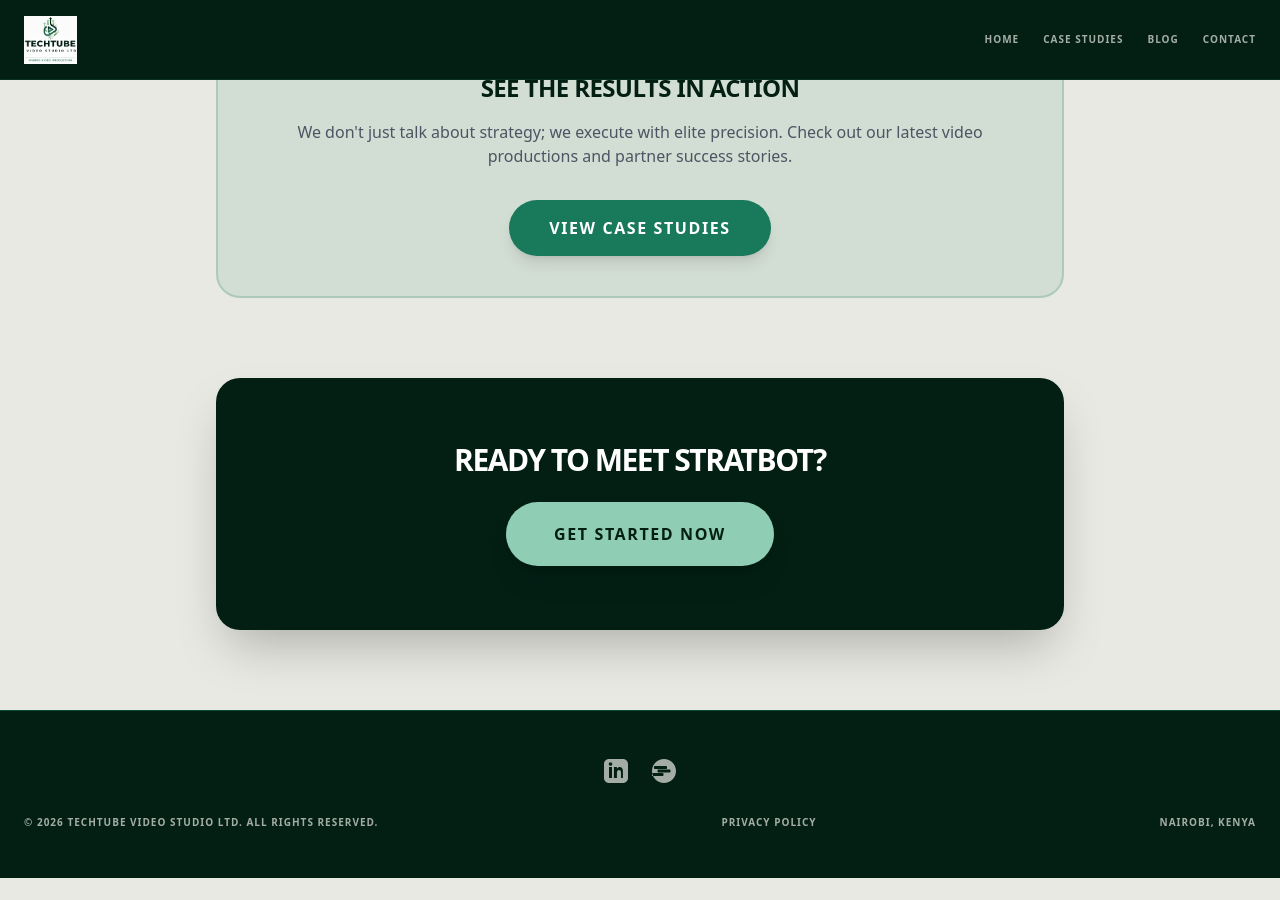
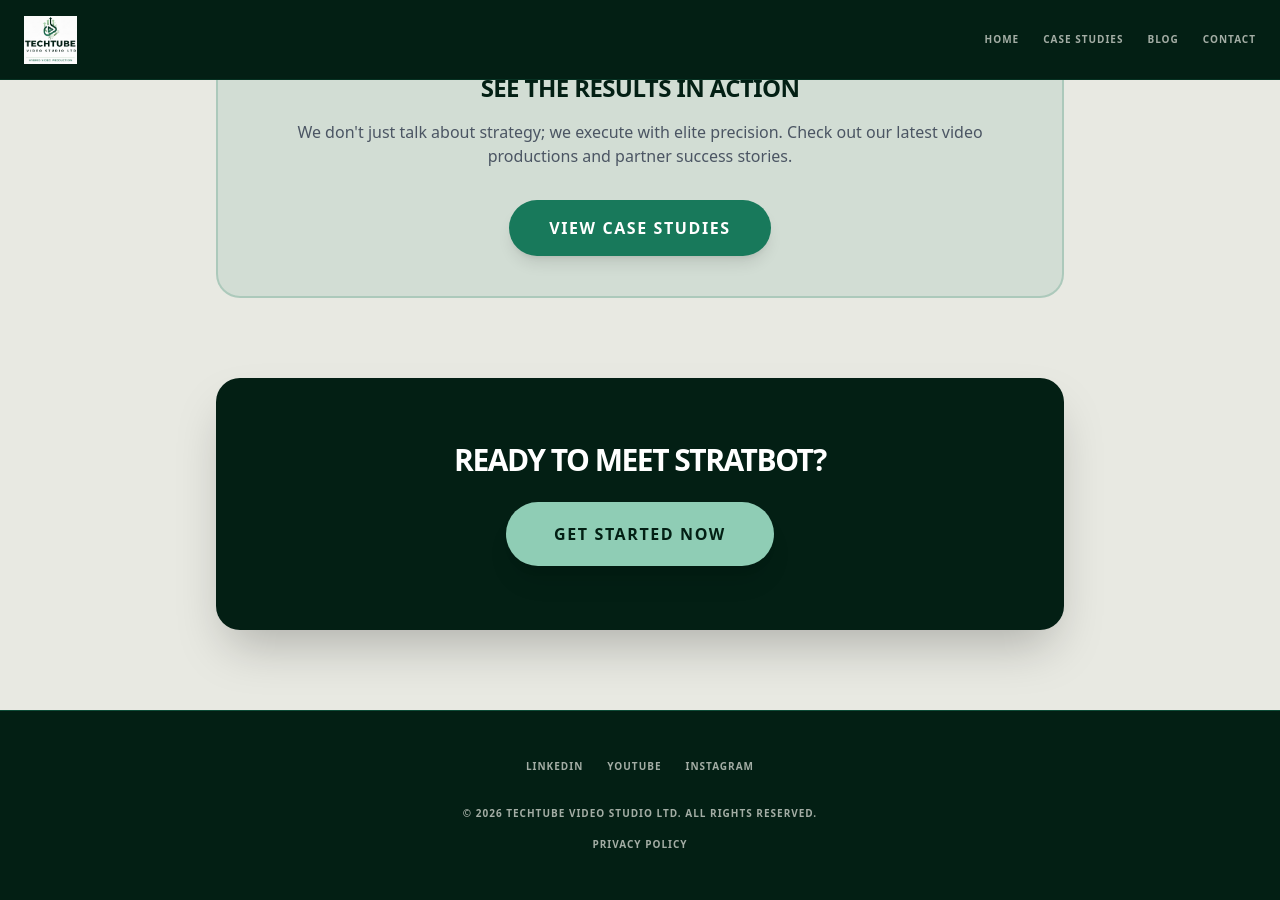
Before and after one commit to cheptionymutai/techtube-video-studio, a Jekyll site: the page about.html, which Jekyll copies as it is, in a window 1280 px wide and 900 px high, scrolled down 2002 px. Built offline with Jekyll 4.4.1, drawn with Linux system fonts in a browser that asks for light colours; nearby versions of some CDN libraries; before the commit the page ends 2880 px from its top, so only the background shows below that.

Commit message:
Enhance mobile menu and footer layout

```diff
--- a/about.html
+++ b/about.html
@@ -41,6 +41,16 @@
                 <a href="/blog/" class="text-brand-light/70 hover:text-brand-accent transition-colors">Blog</a>
                 <a href="/contact.html" class="hover:text-brand-accent">Contact</a>
             </nav>
+            <button id="mobile-menu-button" class="md:hidden text-brand-light">
+                <svg xmlns="http://www.w3.org/2000/svg" class="h-8 w-8" fill="none" viewBox="0 0 24 24" stroke="currentColor"><path d="M4 6h16M4 12h16m-7 6h7" /></svg>
+            </button>
+        </div>
+        <div id="mobile-menu" class="hidden md:hidden bg-brand-dark border-b border-brand-primary/50 absolute top-20 left-0 w-full flex flex-col p-6 space-y-4 text-center font-bold text-sm uppercase tracking-widest text-brand-light">
+            <a href="/index.html">Home</a>
+            <a href="/portfolio.html">Case Studies</a>
+            <a href="https://techtubestudio.com/blog/">Blog</a>
+            <a href="/contact.html" class="text-brand-accent">Contact</a>
+        </div>
         </div>
     </header>
 
@@ -122,18 +132,16 @@
     </main>
 
      <!-- Shared Footer -->
-    <footer class="bg-brand-dark border-t border-brand-primary/50 text-brand-light/70 py-12 text-center">
+     <footer class="bg-brand-dark border-t border-brand-primary/50 text-brand-light/70 py-12 text-center text-[10px] uppercase font-bold tracking-widest">
         <div class="max-w-7xl mx-auto px-6">
             <div class="flex justify-center space-x-6 mb-8">
-                <a href="https://www.linkedin.com/company/techtubestudio" target="_blank" class="hover:text-brand-accent transition-colors"><svg class="w-6 h-6" fill="currentColor" viewBox="0 0 24 24"><path d="M19 0h-14c-2.761 0-5 2.239-5 5v14c0 2.761 2.239 5 5 5h14c2.762 0 5-2.239 5-5v-14c0-2.761-2.238-5-5-5zm-11 19h-3v-11h3v11zm-1.5-12.268c-.966 0-1.75-.79-1.75-1.764s.784-1.764 1.75-1.764 1.75.79 1.75 1.764-.783 1.764-1.75 1.764zm13.5 12.268h-3v-5.604c0-3.368-4.072-3.262-4.072 0v5.604h-3v-11h3v1.765c1.398-2.522 6.007-2.75 6.007 2.476v6.759z"/></svg></a>
-                <a href="https://www.youtube.com/@techtubevideostudio" target="_blank" class="hover:text-brand-accent transition-colors"><svg class="w-6 h-6" fill="currentColor" viewBox="0 0 24 24"><path d="M12 0c-6.627 0-12 5.373-12 12s5.373 12 12 12 12-5.373 12-12-5.373-12-12-12zm6.5 12.553c0 .548-.445 1-1 1h-11c-.553 0-1-.452-1-1v-1c0-.548.447-1 1-1h11c.555 0 1 .452 1 1v1zm-3.5-3.553c0 .548-.445 1-1 1h-11c-.553 0-1-.452-1-1v-1c0-.548.447-1 1-1h11c.555 0 1 .452 1 1v1zm-3.5 7.006c0 .548-.445 1-1 1h-11c-.553 0-1-.452-1-1v-1c0-.548.447-1 1-1h11c.555 0 1 .452 1 1v1z"/></svg></a>
+                <a href="https://www.linkedin.com/company/techtubestudio" target="_blank" class="hover:text-brand-accent transition-colors">LinkedIn</a>
+                <a href="https://www.youtube.com/@techtubevideostudio" target="_blank" class="hover:text-brand-accent transition-colors">YouTube</a>
+                <a href="https://www.instagram.com/techtubestudio/" target="_blank" class="hover:text-brand-accent transition-colors">Instagram</a>
             </div>
-            <div class="flex flex-col md:flex-row justify-between items-center gap-6 text-[10px] uppercase font-bold tracking-widest">
-                <p>&copy; 2026 Techtube Video Studio Ltd. All rights reserved.</p>
-                <div class="flex space-x-6">
-                    <a href="/privacypolicy.html" class="hover:text-brand-accent">Privacy Policy</a>
-                </div>
-                <p>Nairobi, Kenya</p>
+            <p>&copy; 2026 Techtube Video Studio Ltd. All rights reserved.</p>
+            <div class="mt-4 flex justify-center space-x-6">
+                <a href="/privacypolicy.html" class="hover:text-brand-accent">Privacy Policy</a>
             </div>
         </div>
     </footer>
```
